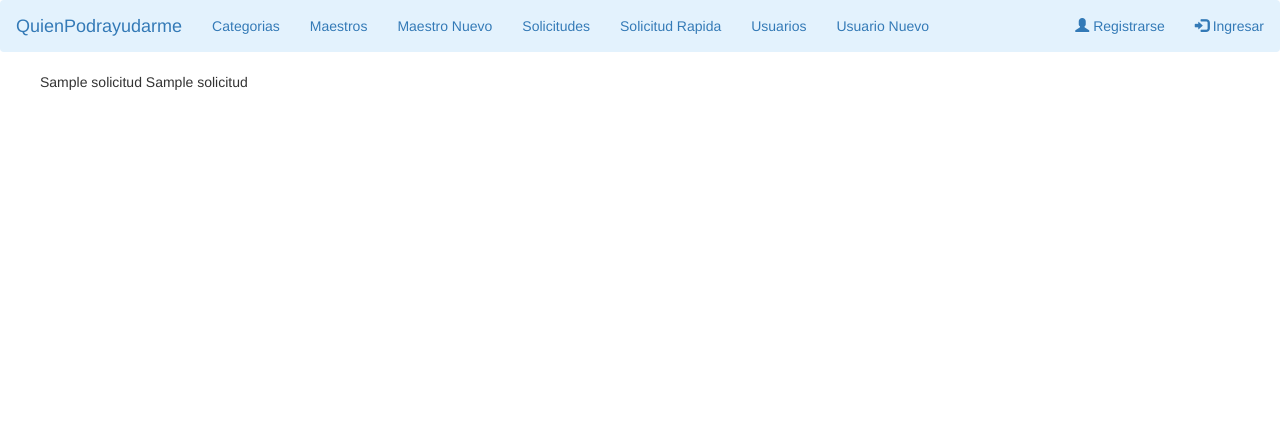
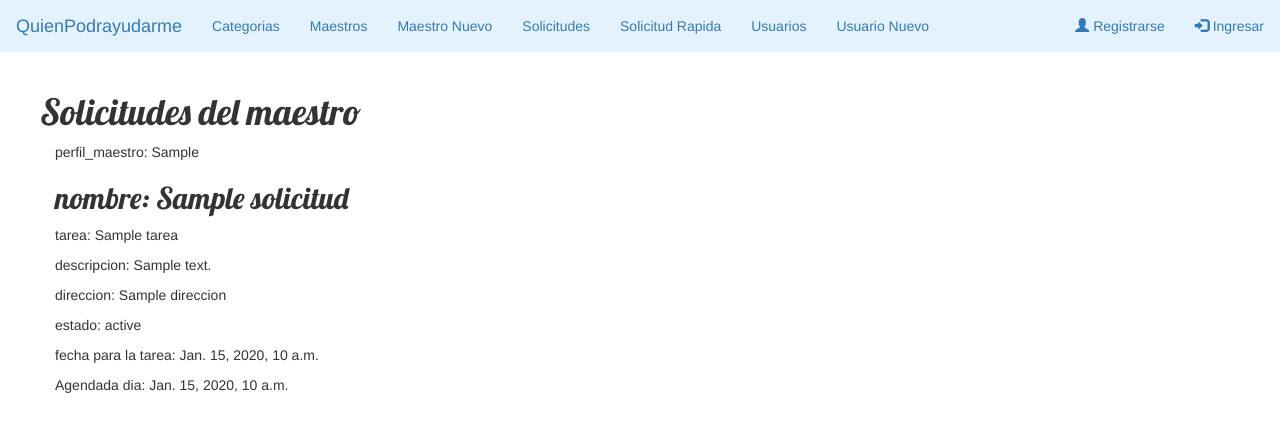
Before and after one commit to SebastianCSilva/quienpodrayudarme, a Django app: template panel_solicitudes/templates/maestro_solicitudes.html in a window 1280 px wide. Shown: the top 432 px of the page. Run offline with Django 3.2, Linux system fonts and the light colour scheme; the template is opened without the code that fills it: most values are stand-ins (such as "Sample title", 1, 10 or a date in 2020); some libraries are stand-ins or nearby versions.

Commit message:
Se arreglan errores al momento de tomar el retorno en models de la relacion de los perfiles de maestros con las tareas (Relacion many to many) y se arreglan algunos diseños basicos de templates para mostrar la informacion basica

```diff
--- a/panel_solicitudes/forms.py
+++ b/panel_solicitudes/forms.py
@@ -26,7 +26,7 @@ class Solicitud_Tarea_Form(forms.ModelForm):
 class UsuarioForm(forms.ModelForm):
     class Meta:
         model = Usuario
-        fields = ['nombre', 'apellidos', 'rut', 'fecha_nacimiento', 'direccion', 'genero']
+        fields = ['nombre', 'apellidos', 'rut', 'fecha_nacimiento', 'direccion', 'genero','celular']
         widgets = {
             'fecha_nacimiento': DateInput(format=('%Y-%m-%d')),
         }
--- a/panel_solicitudes/models.py
+++ b/panel_solicitudes/models.py
@@ -67,7 +67,7 @@ class Usuario(models.Model):
         default=timezone.now)
     celular = models.TextField(default='+569 7777 7777')
     def __str__(self):
-        return "%s %s %s %s %s %s %s %s" % (self.rut, self.user.username, self.nombre, self.apellidos, self.direccion, self.fecha_nacimiento, self.celular, self.verificacion)
+        return "%s %s %s %s %s %s %s" % (self.rut, self.user, self.nombre, self.apellidos, self.direccion, self.fecha_nacimiento, self.celular)
 
     #
     #
@@ -92,7 +92,7 @@ class PerfilMaestro(models.Model):
         default=timezone.now)
 
     def __str__(self):
-        return "%s %s %s" % (self.usuario, self.author, self.tareas)
+        return "%s %s" % (self.usuario, list(self.tareas.all()))
 
 class SolicitudTarea(models.Model):
     author = models.ForeignKey('auth.User', on_delete=models.CASCADE)
@@ -107,4 +107,4 @@ class SolicitudTarea(models.Model):
     fecha = models.DateField()
 
     def __str__(self):
-        return "%s %s %s %s" % (self.nombre, self.tarea, self.direccion, self.estado)
+        return "%s %s %s %s %s" % (self.nombre, self.tarea, self.direccion, self.estado, self.perfil_maestro)
--- a/panel_solicitudes/templates/maestro_solicitudes.html
+++ b/panel_solicitudes/templates/maestro_solicitudes.html
@@ -2,12 +2,23 @@
 
 {% block content %}
 
+
+    <h1>Solicitudes del maestro</h1>
     {% for solicitud in solicitudes %}
-        <div class="maestro">
+        <div class="col-6 col-md-4">
+            <div class="solicitud">
 
-            {{ solicitud.all }}
-            {{ solicitud }}
+                <p>perfil_maestro: {{ solicitud.perfil_maestro }} </p>
+                <h2>nombre: {{ solicitud.nombre }} </h2>
+                <p>tarea: {{ solicitud.tarea }} </p>
+                <p>descripcion: {{ solicitud.descripcion }} </p>
+                <p>direccion: {{ solicitud.direccion }} </p>
+                <p>estado: {{ solicitud.estado }} </p>
+                <p>fecha para la tarea: {{ solicitud.fecha }} </p>
+                <p>Agendada dia: {{ solicitud.created_date }} </p>
 
+
+            </div>
         </div>
     {% endfor %}
 
--- a/panel_solicitudes/templates/solicitud_editar.html
+++ b/panel_solicitudes/templates/solicitud_editar.html
@@ -6,8 +6,11 @@
     <div class="post">
         <h2>Nueva Solicitud de tarea</h2>
         {% if user.is_authenticated %}
-        <form method="POST" class="post-form">{% csrf_token %}
+        <form method="POST" class="post-form">
+            {% csrf_token %}
             {{ form.as_table }}
+
+
             <button type="submit" class="save btn btn-default">Guardar</button>
         </form>
         {% endif %}
```
Also changed, not shown: panel_solicitudes/templates/maestro_detalle.html (+19 -9 lines), panel_solicitudes/templates/solicitud_tareas.html (+2 -5 lines).
